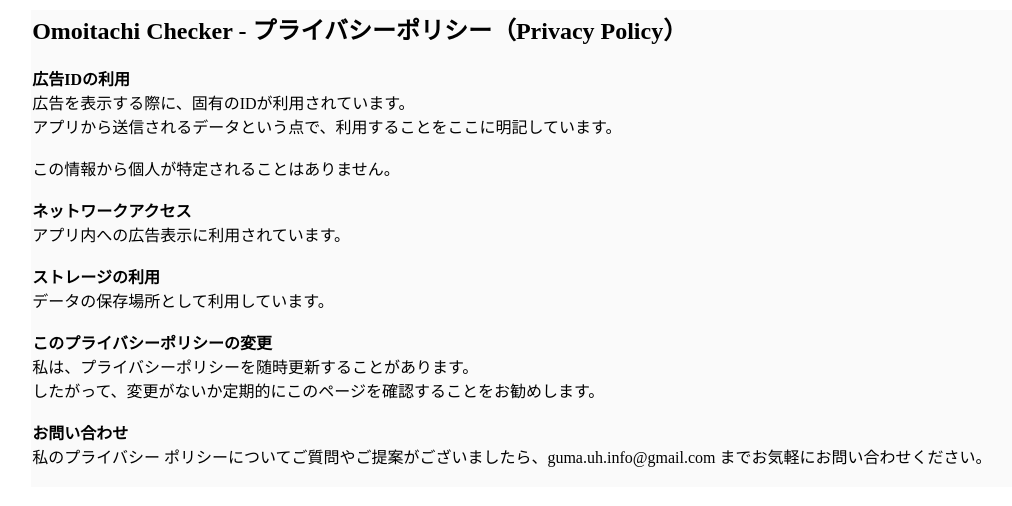
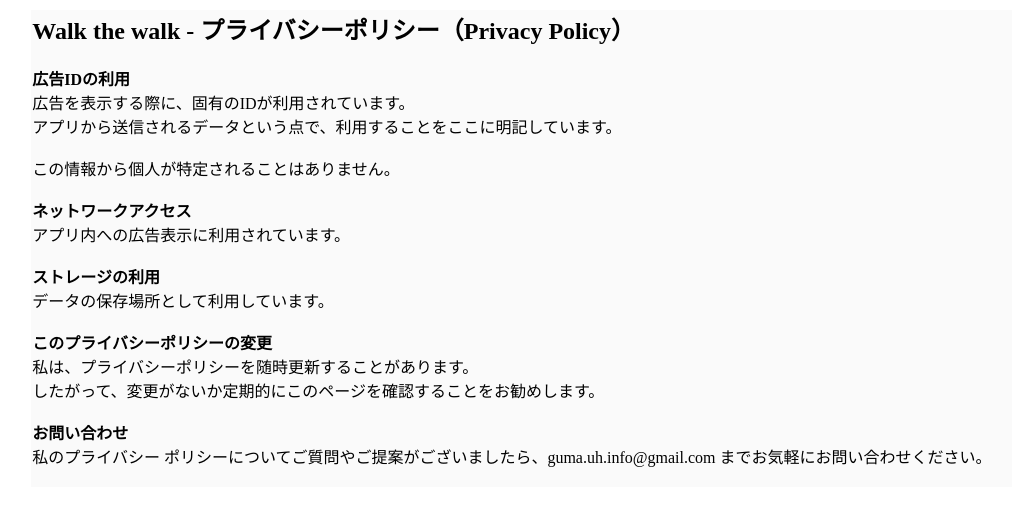
Before and after one commit to gumaUH/privacy-policy, a plain HTML site: page walk-the-walk/index.html in a window 1280 px wide. Shown: the whole page, without its empty margins (42-1054 px from the left). Drawn offline with Linux system fonts and the light colour scheme.

Commit message:
Update index.html

```diff
--- a/walk-the-walk/index.html
+++ b/walk-the-walk/index.html
@@ -6,7 +6,7 @@
 <meta name="viewport" content="width=device-width">
 <link rel="stylesheet" href="" type="text/css" />
 
-<title>Omoitachi Checker</title>
+<title>Walk the walk</title>
 
 </head>
 <body><center>
@@ -15,7 +15,7 @@
 <div id="contents">
 
 
-<h2>Omoitachi Checker - プライバシーポリシー（Privacy Policy）</h2>
+<h2>Walk the walk - プライバシーポリシー（Privacy Policy）</h2>
 
 <strong>広告IDの利用</strong><br>
 広告を表示する際に、固有のIDが利用されています。<br>
```
